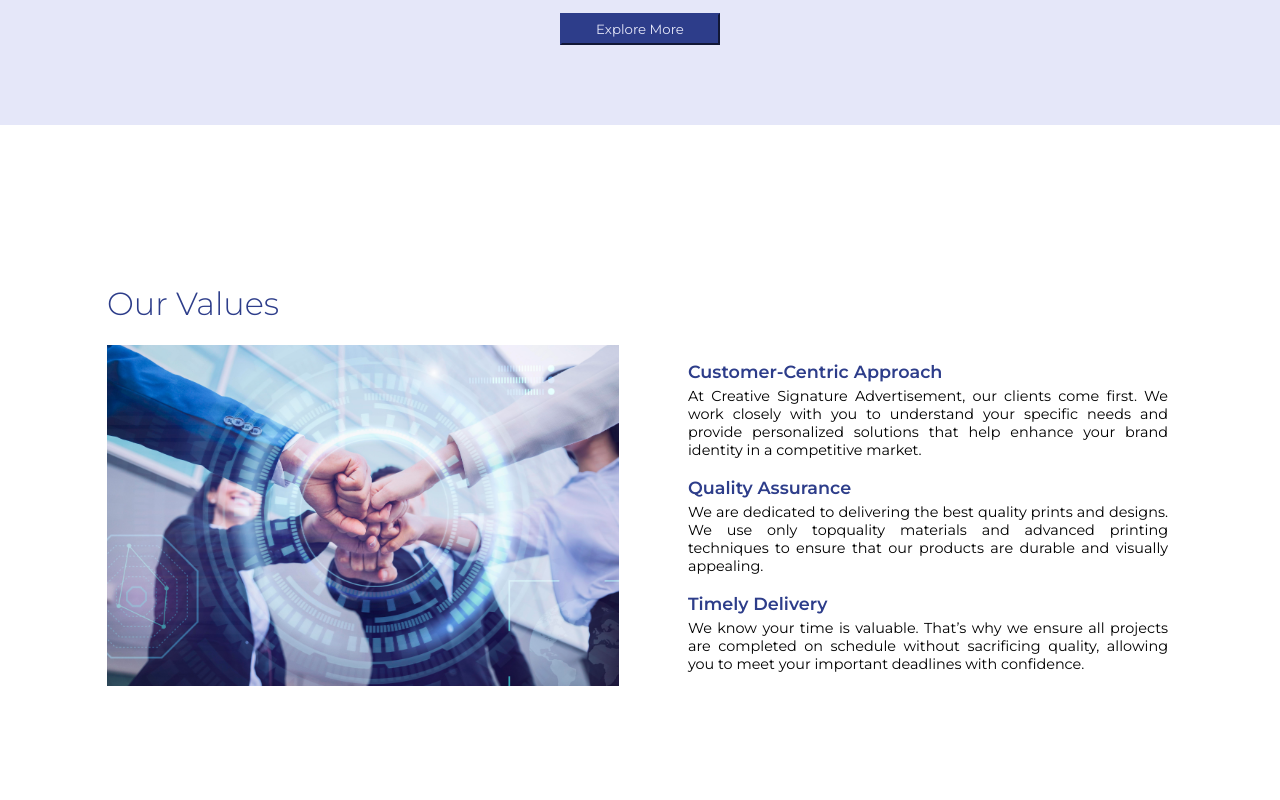
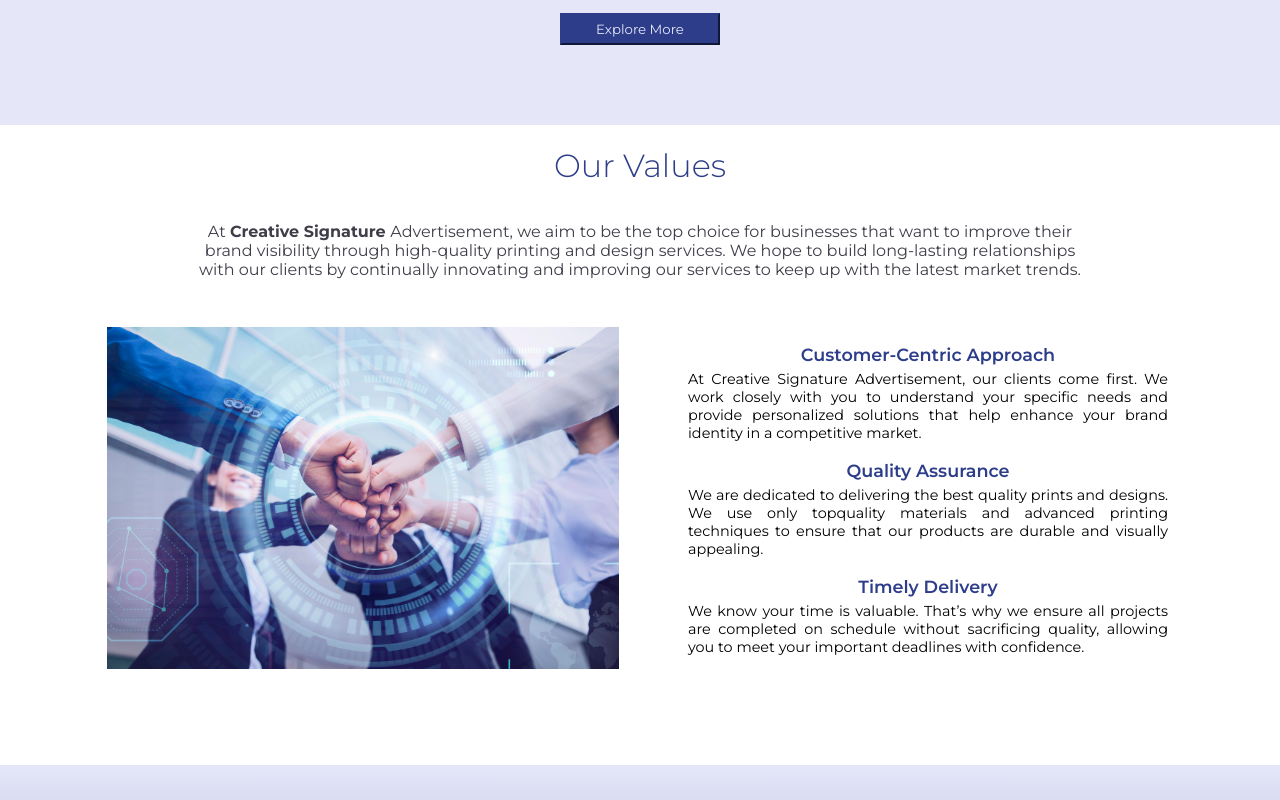
Before and after one commit to abhicplash/csign, a React (Create React App) app: page /about in a window 1280 px wide. Shown: the part 2360-3160 px from the top of the page. Built offline with nearby package versions, Linux system fonts and the light colour scheme.

Commit message:
ab almost complete done

```diff
--- a/src/components/Layout/AboutMain.jsx
+++ b/src/components/Layout/AboutMain.jsx
@@ -2,6 +2,7 @@ import React from "react";
 import "./AboutMain.css";
 import abmainimg from "../../assets/about/abutmainimg.jpg";
 import missionimg from "../../assets/about/missionimg.jpg";
+import { Link } from "react-router-dom";
 
 const AboutMain = () => {
   return (
@@ -45,7 +46,9 @@ const AboutMain = () => {
           </p>
           {/* <div className="ab-btnwrapper"> */}
           {/* <button className="ab-btn">Get started</button> */}
-          <button className="ab-btn">Request an Enquiry</button>
+          <Link to={"/contact"}>
+            <button className="ab-btn">Request an Enquiry</button>
+          </Link>
           {/* </div> */}
         </div>
       </div>
--- a/src/components/Layout/AboutoutValues.css
+++ b/src/components/Layout/AboutoutValues.css
@@ -1,6 +1,21 @@
+.wrapper-abvalues {
+  text-align: center;
+  min-height: 80vh;
+  display: flex;
+  flex-direction: column;
+  align-items: center;
+}
+.wrapper-abvalues p {
+  width: 70%;
+  color: var(--black);
+}
+.wrapper-abvalues h1 {
+  font-weight: 300;
+  color: var(--blue);
+}
 .AboutoutValues-container {
   width: 100%;
-  min-height: 80vh;
+  /* min-height: 80vh; */
   display: flex;
   justify-content: center;
   align-items: center;
@@ -25,7 +40,7 @@
   width: 40%;
 }
 .AboutoutValues-detailswrapper {
-  margin-top: 5rem;
+  /* margin-top: 5rem; */
   display: flex;
   flex-direction: column;
   /* border: 1px solid; */
@@ -56,6 +71,9 @@
   .AboutoutValues-imgwrapper {
     width: 100%;
   }
+  .wrapper-abvalues p {
+    width: 100%;
+  }
   .about-values-card {
     width: 16rem;
   }
--- a/src/components/Layout/AboutoutValues.jsx
+++ b/src/components/Layout/AboutoutValues.jsx
@@ -24,13 +24,23 @@ const AboutoutValues = () => {
     }
   ];
   return (
+    <div className="wrapper-abvalues">
+      <h1>Our Values</h1>
+      <p>
+        At <b> Creative Signature </b> Advertisement, we aim to be the top
+        choice for businesses that want to improve their brand visibility
+        through high-quality printing and design services. We hope to build
+        long-lasting relationships with our clients by continually innovating
+        and improving our services to keep up with the latest market trends.
+      </p>
       <div className="AboutoutValues-container">
         <div className="AboutoutValues-imgwrapper">
-        <h1>Our Values</h1>
+          {/* <h1>Our Values</h1> */}
           <img src={aboutvalues} alt="" className="aboutvaluesimg" />
         </div>
         <div className="AboutoutValues-detailswrapper">
-        {valuesData.map(list =>
+          {valuesData.map(
+            list =>
               <div className="about-values-card" key={list.Number}>
                 {/* <span className="head">
               {list.Number}
@@ -39,12 +49,13 @@ const AboutoutValues = () => {
                 <span className="carddatahead">
                   {list.head}
                 </span>
-              <span className="carddatapara" >
+                <span className="carddatapara">
                   {list.details}
-              </span >
+                </span>
               </div>
             // </div>
           )}
+        </div>
       </div>
     </div>
   );
```
Lines whose indentation alone changed are shown as unchanged.
